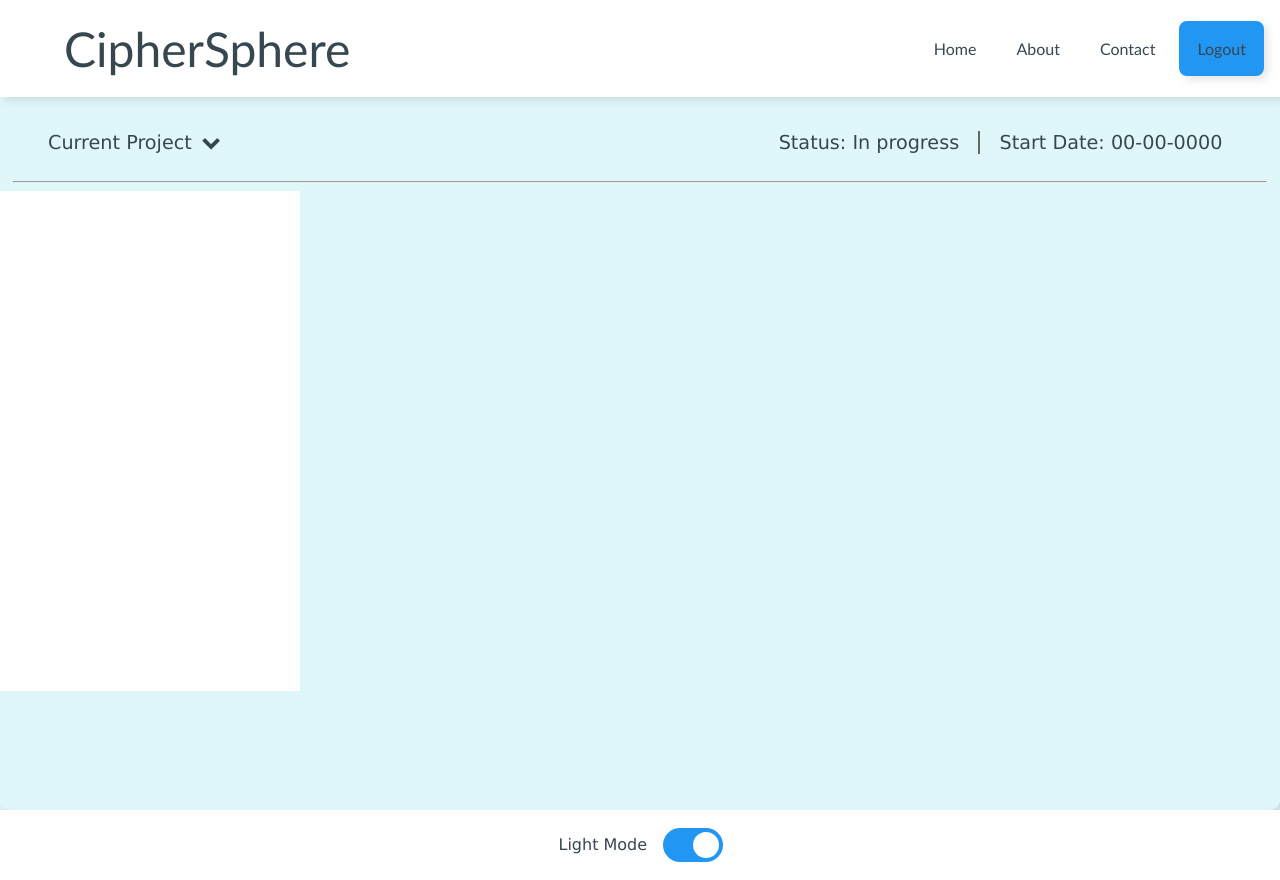
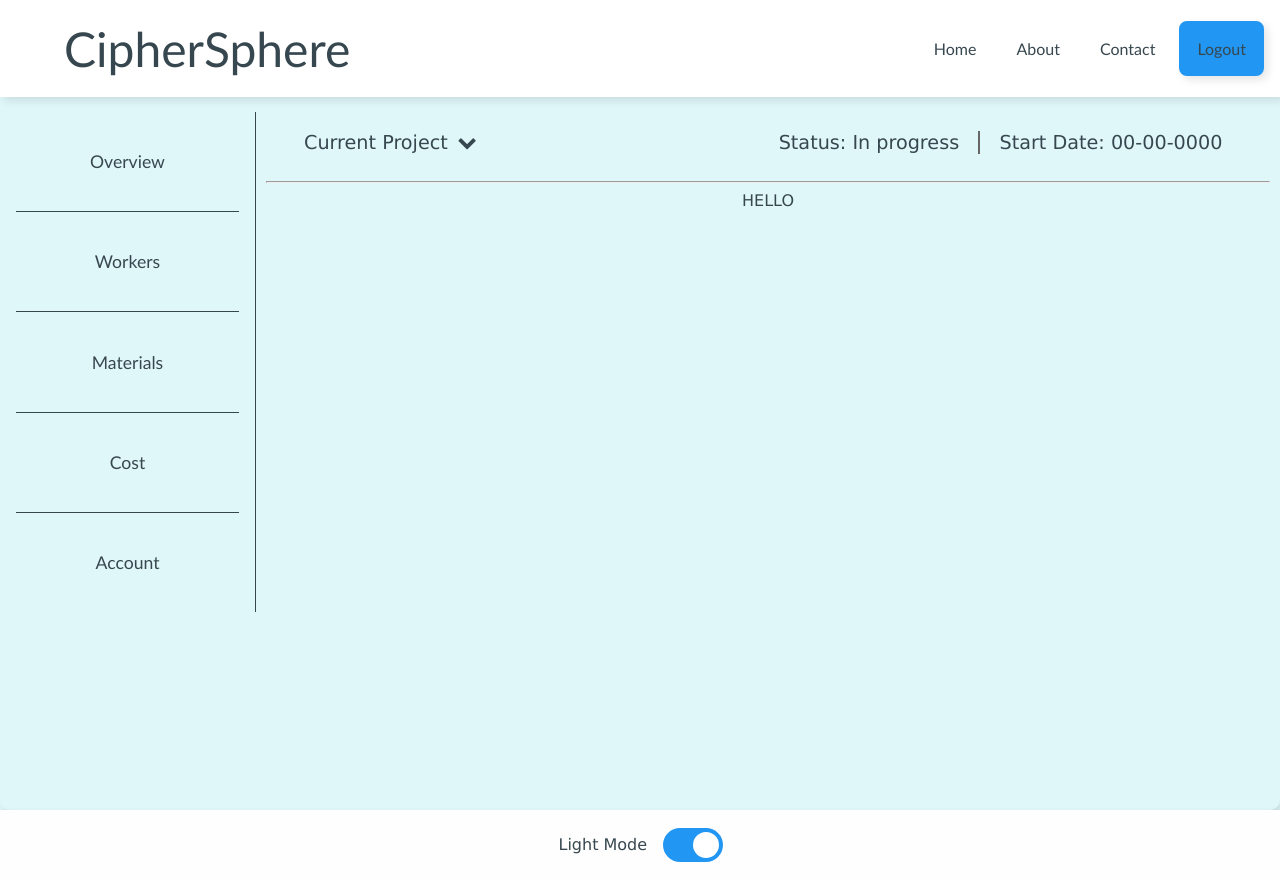
Before and after one commit to Sanjay004mk/rt-dashboard, a PHP site: page /user_home.php in a window 1280 px wide. Run offline with PHP 8.4, Linux system fonts and the light colour scheme.

Commit message:
-starting point of dashboard

```diff
--- a/styles.css
+++ b/styles.css
@@ -450,7 +450,7 @@ body {
 
 .dashboard {
     display: flex;
-    flex-direction: column;
+    flex-direction: row;
     justify-content: flex-start;
     align-items: flex-start;
     width: 100%;
@@ -466,6 +466,8 @@ body {
     width: 100%;
     padding-top: 2em;
     flex: 1;
+
+    position: relative;
 }
 
 .dashboard-header {
@@ -508,6 +510,11 @@ body {
     border: 1px solid #666; margin: 0;
 }
 
+.db-view {
+    width: 80%;
+    margin-left: auto;
+}
+
 .project-list {
     display: none;
     position: absolute;
@@ -533,13 +540,79 @@ body {
 }
 
 .db-sidebar {
+    position: fixed;
     display: flex;
     flex-direction: column;
+    justify-content: space-evenly;
+    align-items: center;
+    min-width: 20%;
+    min-height: 500px;
+    border-right: 1px solid var(--text);
+    padding: 0 1em;
+
+}
+
+.db-sidebar button {
+    width: 100%;
+    background-color: var(--bg);
+    color: var(--text);
+    flex-grow: 1;
+    border: 0;
+    padding: 1.3em;
+    font-size: 1.1em;
+    font-family: Calibri;
+    font-style: normal;
+    cursor: pointer;
+}
+
+.db-sidebar button:hover {
+    background-color: var(--footer);
+}
+
+.db-sidebar button:not(:last-child) {
+    border-bottom: 1px solid var(--text);
+}
+
+.db-worker-view {
+    display: flex;
+    width: 100%;
+    height: 100%;
     justify-content: center;
     align-items: center;
-    min-width: 300px;
-    min-height: 500px;
-    background-color: var(--footer);
+}
+
+.db-material-view {
+    display: flex;
+    width: 100%;
+    height: 100%;
+    justify-content: center;
+    align-items: center;
+}
+
+.db-cost-view {
+    display: none;display: flex;
+    width: 100%;
+    height: 100%;
+    justify-content: center;
+    align-items: center;
+}
+
+.db-overview {
+    display: flex;
+    width: 100%;
+    height: 100%;
+    justify-content: center;
+    align-items: center;
+}
+
+.row {
+    display: flex;
+    flex-direction: row;
+}
+
+.column {
+    display: flex;
+    flex-direction: column;
 }
 
 /*
@@ -744,12 +817,24 @@ input:checked + .slider:before {
 
     .dashboard {
         padding-top: 0;
+        flex-direction: column;
     }
 
     .dashboard-header {
         flex-direction: column;
         align-items: center;
         justify-content: center;
+    }
+
+    .db-sidebar {
+        position: inherit;
+        width: 100%;
+        border: 0;
+        border-bottom: 1px solid var(--text);
+    }
+
+    .db-view {
+        width: 100%;
     }
 
     .db-prj-title, .db-header-item, .db-header-end {
--- a/user_home.php
+++ b/user_home.php
@@ -24,6 +24,16 @@
 
         }
 
+        const all_views = ['overview', 'worker', 'material', 'cost'];
+
+        function showView(view) {
+            document.getElementById(view).style.display = 'flex';
+
+            var others = all_views.filter(item => item !== view);
+            for (let v of others)
+                document.getElementById(v).style.display = 'none';
+        }
+
         // Close the dropdown menu if the user clicks outside of it
         window.onclick = function(event) {{
             if (event.target.id == 'prjTitle' || event.target.id == 'prjListDD')
@@ -35,6 +45,17 @@
     </script>
 
     <div class="dashboard">
+
+        <div class="db-sidebar">
+            <button onclick="showView('overview')">Overview</button>
+            <button onclick="showView('worker')">Workers</button>
+            <button onclick="showView('material')">Materials</button>
+            <button onclick="showView('cost')">Cost</button>
+            <button>Account</button>
+        </div>
+
+        <div class="db-view">
+
             <div class="dashboard-header">
                 <div class="prj-title-holder">
                     <span id="prjTitle" class="db-prj-title">Current Project</span><i class="fa fa-thin fa-chevron-down" id="prjListDD"></i>
@@ -49,13 +70,20 @@
                 <hr class="db-vl">
                 <span class="db-header-item">Start Date: 00-00-0000</span>
             </div>
+
             <hr class="dashboard-hr">
 
-        <div class="db-sidebar">
+            <div id="worker" class="db-worker-view">WORKERS</div>
+            <div id="material" class="db-material-view">MATERIALS</div>
+            <div id="cost" class="db-cost-view">COST</div>
+            <div id="overview" class="db-overview">HELLO</div>
 
         </div>
+    </div>
 
-    </div>
+    <script>
+        showView('overview');
+    </script>
 
     <?php
         include("parts/footer.php");
```
Lines whose indentation alone changed are shown as unchanged.
